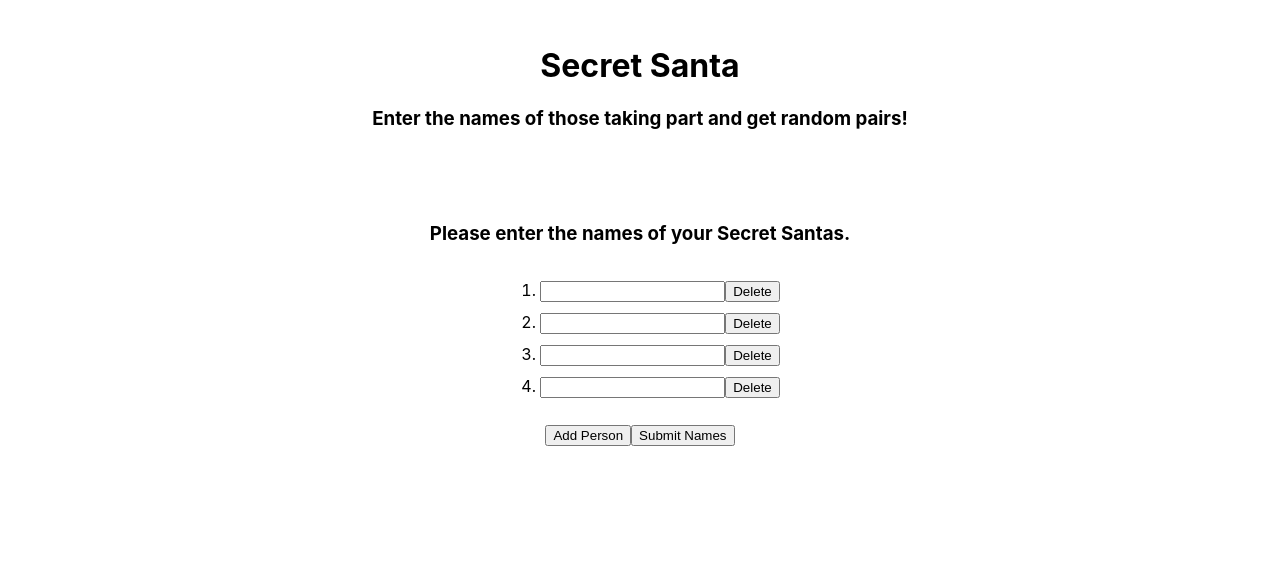
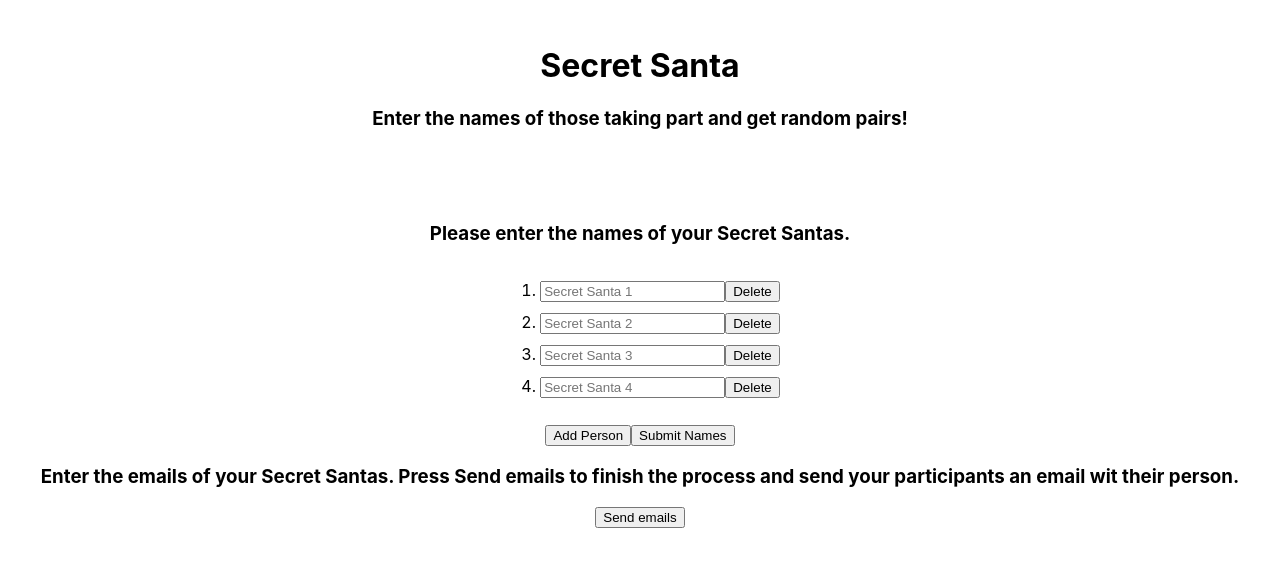
Before and after one commit to W1llB/Secret_Santa_Frontend, a React (Create React App) app in the folder secretsanta/: page / in a window 1280 px wide. Both pictures are taken after a click on the button "Get started!". Shown: the top 566 px of the page. Built offline with nearby package versions, Linux system fonts and the light colour scheme.

Commit message:
added email form page, email input needs onChanges and onClick functionality

```diff
--- a/secretsanta/src/components/App/App.js
+++ b/secretsanta/src/components/App/App.js
@@ -9,9 +9,9 @@ import ParticipantNameForm from "../ParticipantNameForm/ParticipantNameForm";
 import LandingCard from "../LandingCard/LandingCard";
 import DetailsForm from "../DetailsForm/DetailsForm";
 import CommsCard from "../CommsCard/CommsCard";
+import EmailForm from "../EmailForm/EmailForm";
 
 function App() {
-  // Groupname State
   const [detailsForm, setDetailsForm] = useState({});
   const [inputMembers, setInputMembers] = useState({});
 
@@ -24,14 +24,6 @@ function App() {
   // //custom hook for random pairs
   // const [pairArrays, pairRandomiser] = useRandomiser([], inputMembers);
 
-  // // Handle Change function>
-  // function handleChangeDetails(e) {
-  //   setInputDetails({
-  //     ...inputDetails,
-  //     [e.target.name]: e.target.value,
-  //   });
-  //   console.log(inputDetails);
-  // }
   console.log(detailsForm);
   function toggleShowParticipantForm() {
     setShowParticipantForm(!showParticipantForm);
@@ -90,6 +82,7 @@ function App() {
         {showCommsCard && (
           <CommsCard toggleShowCommsCard={toggleShowCommsCard} />
         )}
+        <EmailForm inputMembers={inputMembers} />
       </div>
     </div>
   );
--- a/secretsanta/src/components/DetailsForm/DetailsForm.js
+++ b/secretsanta/src/components/DetailsForm/DetailsForm.js
@@ -25,12 +25,12 @@ export default function DetailsForm({
       <h3>Add Gift Exchange details</h3>
       <form className="formContainer" onSubmit={handleSubmit}>
         <div className="inputFieldContainer">
-          <label htmlFor="budget">Set your budget (£): </label>
+          <label htmlFor="budget">Set your budget: </label>
           <input
             type="number"
             id="budget"
             name="budget"
-            defaultValue="£"
+            placeholder="£"
             onChange={handleChange}
           />
         </div>
@@ -50,7 +50,8 @@ export default function DetailsForm({
             type="textarea"
             id="message"
             name="message"
-            defaultValue="Merry Christmas!"
+            placeholder="Merry Christmas!"
+            required="required"
             onChange={handleChange}
           />
         </div>
--- /dev/null
+++ b/secretsanta/src/components/EmailForm/EmailForm.js
@@ -0,0 +1,33 @@
+import React from "react";
+import PropTypes from "prop-types";
+import EmailFormInput from "../EmailFormInput/EmailFormInput";
+
+/* Plan:
+- Generate list of inputs using previously submitted participants
+    - Generate array from object
+- Labels and input names using object name
+
+*/
+
+export default function EmailForm({ inputMembers }) {
+  const inputMemberArray = Object.values(inputMembers);
+  console.log(inputMemberArray);
+  return (
+    <div>
+      <h3>
+        Enter the emails of your Secret Santas. Press Send emails to finish the
+        process and send your participants an email wit their person.
+      </h3>
+      <form>
+        {inputMemberArray.map((name, index) => {
+          return <EmailFormInput key={index} index={index} name={name} />;
+        })}
+        <button>Send emails</button>
+      </form>
+    </div>
+  );
+}
+
+EmailForm.propTypes = {
+  inputMembers: PropTypes.object,
+};
--- /dev/null
+++ b/secretsanta/src/components/EmailFormInput/EmailFormInput.js
@@ -0,0 +1,16 @@
+import React from "react";
+import PropTypes from "prop-types";
+
+export default function EmailFormInput({ name }) {
+  return (
+    <div>
+      <label>{name}:</label>
+      <input name={name} />
+    </div>
+  );
+}
+
+EmailFormInput.propTypes = {
+  //   index: PropTypes.number,
+  name: PropTypes.string,
+};
--- a/secretsanta/src/components/ParticipantList/participantList.js
+++ b/secretsanta/src/components/ParticipantList/participantList.js
@@ -2,7 +2,7 @@ import React from "react";
 import "../App/App.css";
 import PropTypes from "prop-types";
 
-function ParticipantList({ name, handleClick, handleChange }) {
+function ParticipantList({ name, handleClick, handleChange, index }) {
   return (
     <li className="participantListItem">
       <input
@@ -10,6 +10,7 @@ function ParticipantList({ name, handleClick, handleChange }) {
         id="participantName"
         name={name}
         onChange={handleChange}
+        placeholder={`Secret Santa ${index + 1}`}
       />
       <button className="participantFormButtons" onClick={handleClick}>
         Delete
@@ -22,6 +23,7 @@ ParticipantList.propTypes = {
   name: PropTypes.string,
   handleClick: PropTypes.func,
   handleChange: PropTypes.func,
+  index: PropTypes.number,
 };
 
 export default ParticipantList;
--- a/secretsanta/src/components/ParticipantNameForm/ParticipantNameForm.js
+++ b/secretsanta/src/components/ParticipantNameForm/ParticipantNameForm.js
@@ -42,9 +42,10 @@ export default function ParticipantNameForm({
             return (
               <ParticipantList
                 key={index}
-                name={`${index} Name Input`}
+                name={`${index}NameInput`}
                 handleClick={handleDelete}
                 handleChange={handleChangeMembers}
+                index={index}
               ></ParticipantList>
             );
           })}
```
